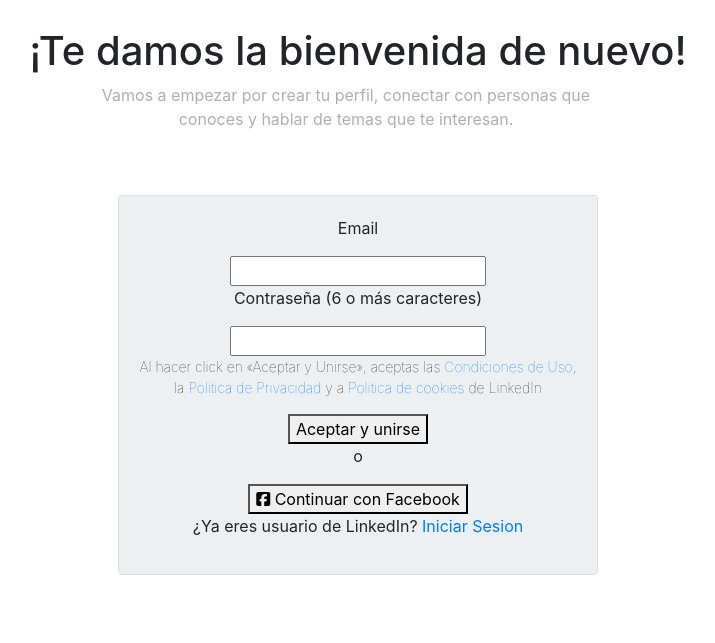
After one commit to jorgevarela98/webpageproject, a PHP site: page /profilecompletion.html in a window 1640 px wide. The commit adds this page. Shown: the part 157-800 px from the top of the page, without its empty margins (462-1177 px from the left). Run offline with PHP 8.4, Linux system fonts and the light colour scheme; some libraries are stand-ins or nearby versions.

Commit message:
added completingprofile.html

```diff
--- a/linkedin/css/loginstyles.css
+++ b/linkedin/css/loginstyles.css
@@ -39,3 +39,9 @@
     padding: 5px;
     border-radius: 2px;
 }
+.showdisplay{
+    display: block !important;
+}
+.hidedisplay{
+    display: none !important;
+}
--- /dev/null
+++ b/linkedin/css/profilecompletion.css
@@ -0,0 +1,10 @@
+.logodims{
+    width: 160px;
+}
+.welcome-parr{
+
+    color: #6b6b6b8a;
+}
+.row-marg{
+    margin-left: 475px;
+}
--- a/linkedin/js/signinlogincontroller.js
+++ b/linkedin/js/signinlogincontroller.js
@@ -40,6 +40,7 @@ function userRegister(){
 }
 
 function userLogIn(){
+    let userLogIn;
     if(document.getElementById('name').value=='' || document.getElementById('apellidos').value == ''){
         document.getElementById('name').classList.remove('input-success');
         document.getElementById('name').classList.add('input-err');
@@ -56,57 +57,18 @@ function userLogIn(){
             contrasena: password,
             info : []
         }
-        console.log(user)
+        console.log(user);
         usuario.push(user);
         console.log(usuario);
-        return true;
+        window.location.href='profilecompletion.html';
     }
 }
 
 
 
 function loginfields(){
-    document.getElementById('loginform').innerHTML='';
-    if(userLogIn()==true){
-        document.getElementById('loginform').innerHTML=`
-        <h5>¡Te damos la bienvenida, ${name}!</h5>
-                <p style="color: #00000080;">¿Te vas a perder tu siguiente gran oportunidad? Inicia sesión para estar al día de tu entorno profesional.</p>
-                <div>
-                    <div class="mb-3 mt-5">
-                        <input class="inputlogin logininput-dimension" type="text" placeholder="Correo electrónico o teléfono"><br>
-                    </div>
-                    <div>
-                        <input class="inputlogin logininput-dimension" type="password" placeholder="Contraseña">
-                    </div>
-                    <div class="mt-4">
-                        <button class="loginbtn-style">Iniciar sesión</button>
-                    </div>
-                    <div class="mt-4">
-                        <a href="" class="lostpass-btn">¿Has olvidado tu contraseña?</a>
-                        <p>¿Eres nuevo en LinkedIn? <a href="signin.html" style="color: #0073b0;">Únete ahora</a></p>
-                    </div>
-                </div>
-        `;
-    }else{
-        document.getElementById('loginform').innerHTML=`
-        <h5>¡Te damos la bienvenida de nuevo!</h5>
-                <p style="color: #00000080;">¿Te vas a perder tu siguiente gran oportunidad? Inicia sesión para estar al día de tu entorno profesional.</p>
-                <div>
-                    <div class="mb-3 mt-5">
-                        <input class="inputlogin logininput-dimension" type="text" placeholder="Correo electrónico o teléfono"><br>
-                    </div>
-                    <div>
-                        <input class="inputlogin logininput-dimension" type="password" placeholder="Contraseña">
-                    </div>
-                    <div class="mt-4">
-                        <button class="loginbtn-style">Iniciar sesión</button>
-                    </div>
-                    <div class="mt-4">
-                        <a href="" class="lostpass-btn">¿Has olvidado tu contraseña?</a>
-                        <p>¿Eres nuevo en LinkedIn? <a href="signin.html" style="color: #0073b0;">Únete ahora</a></p>
-                    </div>
-                </div>
-        `;
+    usuario.forEach(function(userInfo){
+        console.log(userInfo.nombre);
 
-    }
+    })
 }
--- a/linkedin/login.html
+++ b/linkedin/login.html
@@ -15,7 +15,7 @@
             <div class="mt-5">
                 <img src="assets/svgfiles/loginLogo.svg" alt="linkedinlogo.svg" class="loginlogo-dimension">
             </div>
-            <div class="mt-5" style="text-align: center;" id="loginform">
+            <div class="mt-5" style="text-align: center;" >
                 <h5>¡Te damos la bienvenida de nuevo!</h5>
                 <p style="color: #00000080;">¿Te vas a perder tu siguiente gran oportunidad? Inicia sesión para estar al día de tu entorno profesional.</p>
                 <div>
@@ -35,6 +35,7 @@
                 </div>
             </div>
         </div>
+
     </main>
     <script src="js/jquery-3.4.1.min.js" crossorigin="anonymous"></script>
     <script src="js/popper.min.js" crossorigin="anonymous"></script>
--- /dev/null
+++ b/linkedin/profilecompletion.html
@@ -0,0 +1,59 @@
+<!DOCTYPE html>
+<html lang="en">
+<head>
+    <meta charset="UTF-8">
+    <meta name="viewport" content="width=device-width, initial-scale=1.0">
+    <title>LinkedIn</title>
+    <link rel="shortcut icon" href="assets/img/favicon.ico" type="image/x-icon">
+    <link rel="stylesheet" href="css/bootstrap.min.css" crossorigin="anonymous">
+    <link rel="stylesheet" href="css/profilecompletion.css">
+    <script src="https://kit.fontawesome.com/f0f4eaef4c.js" crossorigin="anonymous"></script>
+</head>
+<body>
+    <nav class="navbar">
+        <div class="container">
+            <div class="row">
+                <img class="logodims" src="assets/svgfiles/loginLogo.svg" alt="">
+            </div>
+        </div>
+    </nav>
+    <main>
+        <div class="mt-5" style="text-align: center;">
+            <h1>¡Te damos la bienvenida de nuevo!</h1>
+        </div>
+        <div style="text-align: center;">
+            <div class="container row-marg">
+                <div class="row ">
+                    <div class="ml-5 col-xl-6">
+                        <p class="welcome-parr">Vamos a empezar por crear tu perfil, conectar con personas que conoces y hablar de temas que te interesan.</p>
+                    </div>
+
+                </div>
+            </div>
+
+        </div>
+        <div class="card text-center mt-5 showdisplay" id="cardbody" style="width: 30rem; margin: 0 auto ">
+            <div class="card-body "  style="background-color: #EDF0F3;">
+            <p class="textalign">Email</p>
+            <input id="email" type="email" class="inputsoutlines inputdimension">
+            <p class="textalign">Contraseña (6 o más caracteres)</p>
+            <input id="password" type="password" class="inputsoutlines inputdimension">
+            <p style="font-weight: 100; font-size: 14px;">Al hacer click en «Aceptar y Unirse», aceptas las
+                <a href="">Condiciones de Uso</a>, la  <a href="">Politica de Privacidad</a>
+                y a <a href="">Politica de cookies</a> de LinkedIn
+            </p>
+
+            <button onclick="userRegister()" class="inputdimension btns-style"   >Aceptar y unirse</button>
+            <p>o</p>
+            <button class="inputdimension fb-btn-style"><i class="fab fa-facebook-square"></i> Continuar con Facebook</button>
+            <p>¿Ya eres usuario de LinkedIn? <a href="">Iniciar Sesion</a></p>
+            </div>
+        </div>
+    </main>
+
+    <script src="js/jquery-3.4.1.min.js" crossorigin="anonymous"></script>
+    <script src="js/popper.min.js" crossorigin="anonymous"></script>
+    <script src="js/bootstrap.min.js" crossorigin="anonymous"></script>
+    <script src="js/signinlogincontroller.js"></script>
+</body>
+</html>
```
